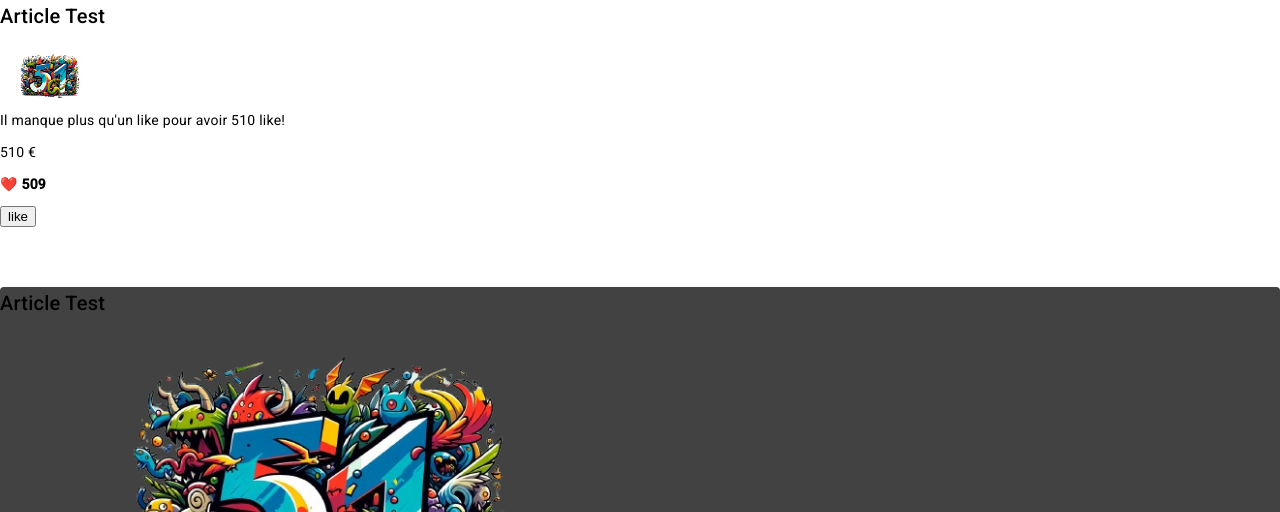
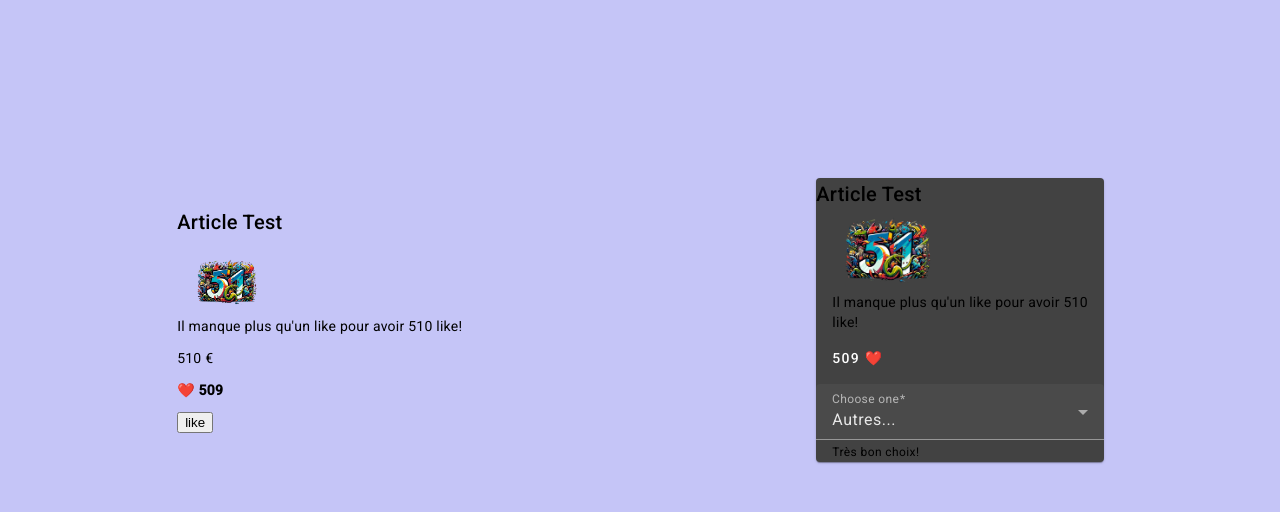
Before and after one commit to ZaherMadi/51Blog, an Angular app: page / in a window 1280 px wide. Shown: the top 512 px of the page. Built offline with nearby package versions, Linux system fonts and the light colour scheme.

Commit message:
Articles with  grid list materrial UI

```diff
--- a/src/app/app.component.ts
+++ b/src/app/app.component.ts
@@ -8,7 +8,7 @@ import { Product } from './models/product.model';
   standalone: true,
   imports: [CommonModule, RouterOutlet, ProductCardComponent,NgIf],
   templateUrl: "./app.component.html",
-  styles: [],
+  styles: [``],
 })
 export class AppComponent implements OnInit{
   title = 'angularprojectII';
--- a/src/app/product-card/product-card.component.css
+++ b/src/app/product-card/product-card.component.css
@@ -5,5 +5,5 @@
 }
 
 .card {
-    max-width: 400px;
+    max-width: 45%;
   }
--- a/src/app/product-card/product-card.component.html
+++ b/src/app/product-card/product-card.component.html
@@ -1,3 +1,6 @@
+<mat-grid-list cols="2" rowHeight="6:6">
+  <mat-grid-tile>
+    <div>
 <h2>{{myProduct.title}}</h2>
 <img src="{{myProduct.imageUrl}}" width="100">
 <p>{{myProduct.description}}</p>
@@ -10,12 +13,16 @@
     <option *ngFor="let element of myProduct.size" [value]="element">{{element}}</option>
 
 </select>
+</div>
 <br>
 <br>
 <br>
 <br>
 
-<mat-card class=".card">
+</mat-grid-tile>
+
+<mat-grid-tile>
+<mat-card class="card">
     <mat-card-title>{{myProduct.title}}</mat-card-title>
     <img mat-card-image class="custom-image-size" src="{{myProduct.imageUrl}}">
     <mat-card-content>{{myProduct.description}}</mat-card-content>
@@ -41,14 +48,19 @@
     @if (selected.hasError('required')) {
       <mat-error>You must make a selection</mat-error>
     }
-
-    <!-- @if (selected.hasError('pattern') && !selected.hasError('required')) {
-        <mat-error>Your selection is invalid</mat-error>
+<!--
+    @if (selected.hasError('pattern') && !selected.hasError('required')) {
+        <mat-error>Cette offre n'est plus disponible!</mat-error>
       } -->
 
   </mat-form-field>
 
 </mat-card>
+</mat-grid-tile>
+
+
+
+</mat-grid-list>
 <br>
 <br>
 <br>
--- a/src/app/product-card/product-card.component.ts
+++ b/src/app/product-card/product-card.component.ts
@@ -8,7 +8,7 @@ import {ErrorStateMatcher} from '@angular/material/core';
 import {MatInputModule} from '@angular/material/input';
 import {MatSelectModule} from '@angular/material/select';
 import {MatFormFieldModule} from '@angular/material/form-field';
-
+import {MatGridListModule} from '@angular/material/grid-list';
 
 /** Error when invalid control is dirty, touched, or submitted. */
 export class MyErrorStateMatcher implements ErrorStateMatcher {
@@ -21,7 +21,7 @@ export class MyErrorStateMatcher implements ErrorStateMatcher {
 @Component({
   selector: 'app-product-card',
   standalone: true,
-  imports: [NgIf,NgFor, MatCardModule, MatButtonModule,MatFormFieldModule, MatSelectModule, FormsModule, ReactiveFormsModule, MatInputModule],
+  imports: [NgIf,NgFor, MatCardModule, MatButtonModule,MatFormFieldModule, MatSelectModule, FormsModule, ReactiveFormsModule, MatInputModule,MatGridListModule],
   templateUrl: "./product-card.component.html",
   styleUrl: "./product-card.component.css"
 })
--- a/src/styles.css
+++ b/src/styles.css
@@ -1,4 +1,5 @@
 /* You can add global styles to this file, and also import other style files */
 
 html, body { height: 100%; }
-body { margin: 0; font-family: Roboto, "Helvetica Neue", sans-serif; }
+body { margin: 0; font-family: Roboto, "Helvetica Neue", sans-serif;     background-color: rgba(181, 181, 245, 0.781);
+}
```
